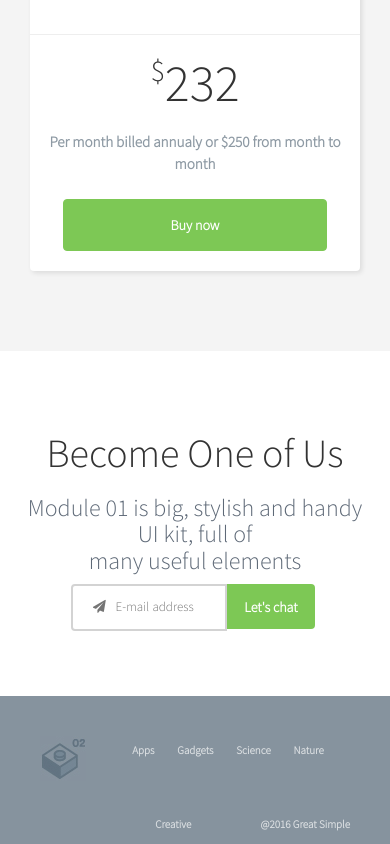
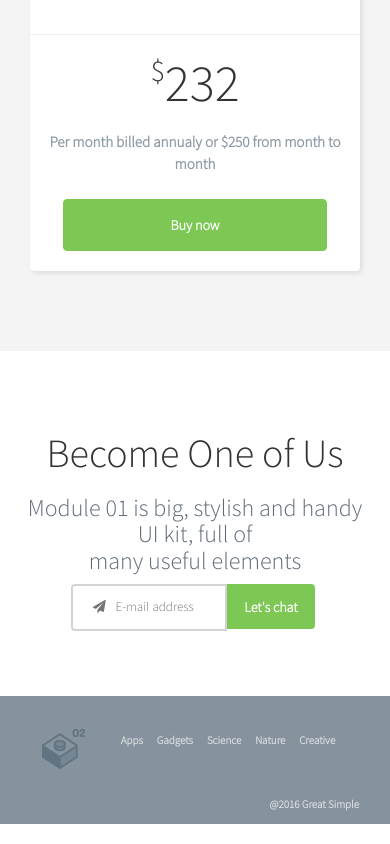
Before and after one commit to sunwoo48/landingpage, a website: page app/index.html in a window 390 px wide. Shown: the part 3351-4195 px from the top of the page. Drawn offline with nearby package versions, Linux system fonts and the light colour scheme; some packages are replaced by stand-ins of ours; a web font is replaced by a local one.

Commit message:
forever added

```diff
--- a/app/assets/css/app.css
+++ b/app/assets/css/app.css
@@ -459,7 +459,7 @@ footer .footerlist {
     	font-size:11px;
     }
     .footerlist li {
-    	padding: 40px 10px 10px 10px;
+    	padding: 30px 1px 10px 10px;
     }
     h1 {
     	font-size: 40px !important;
```
